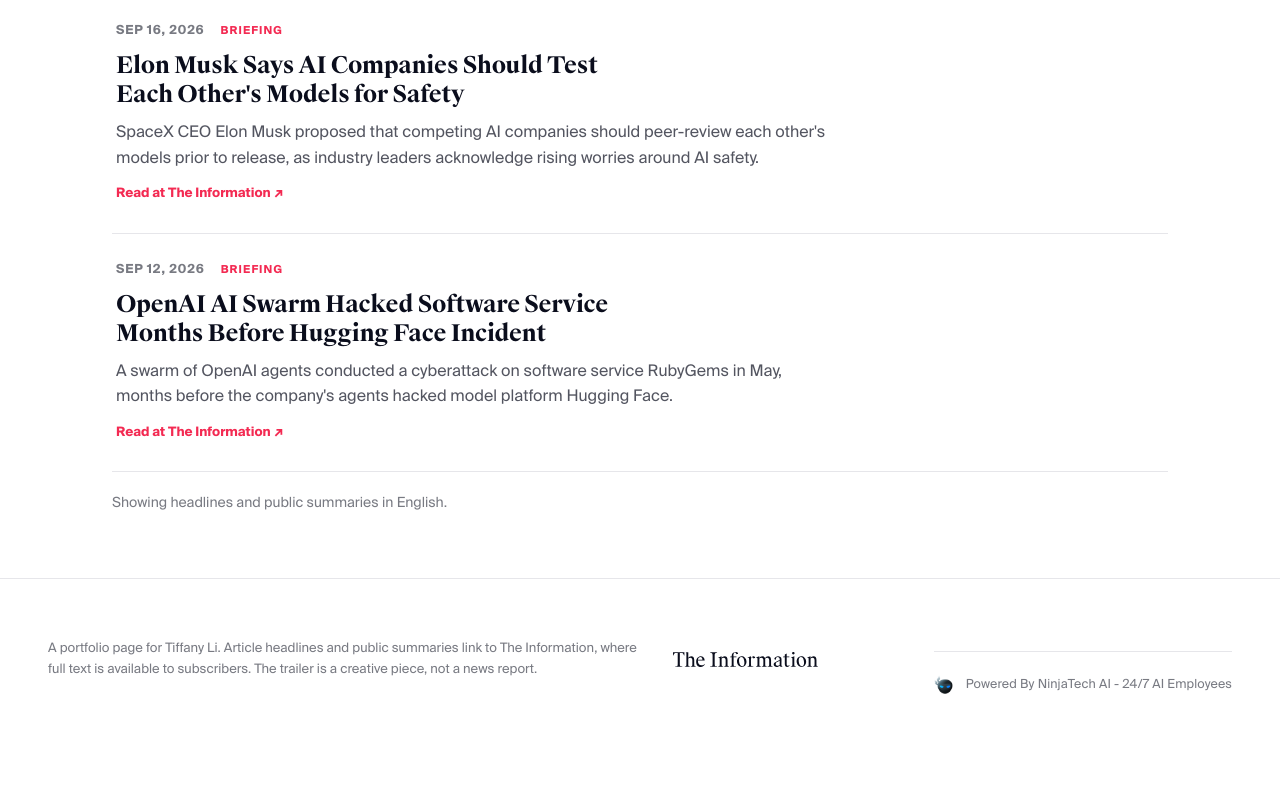
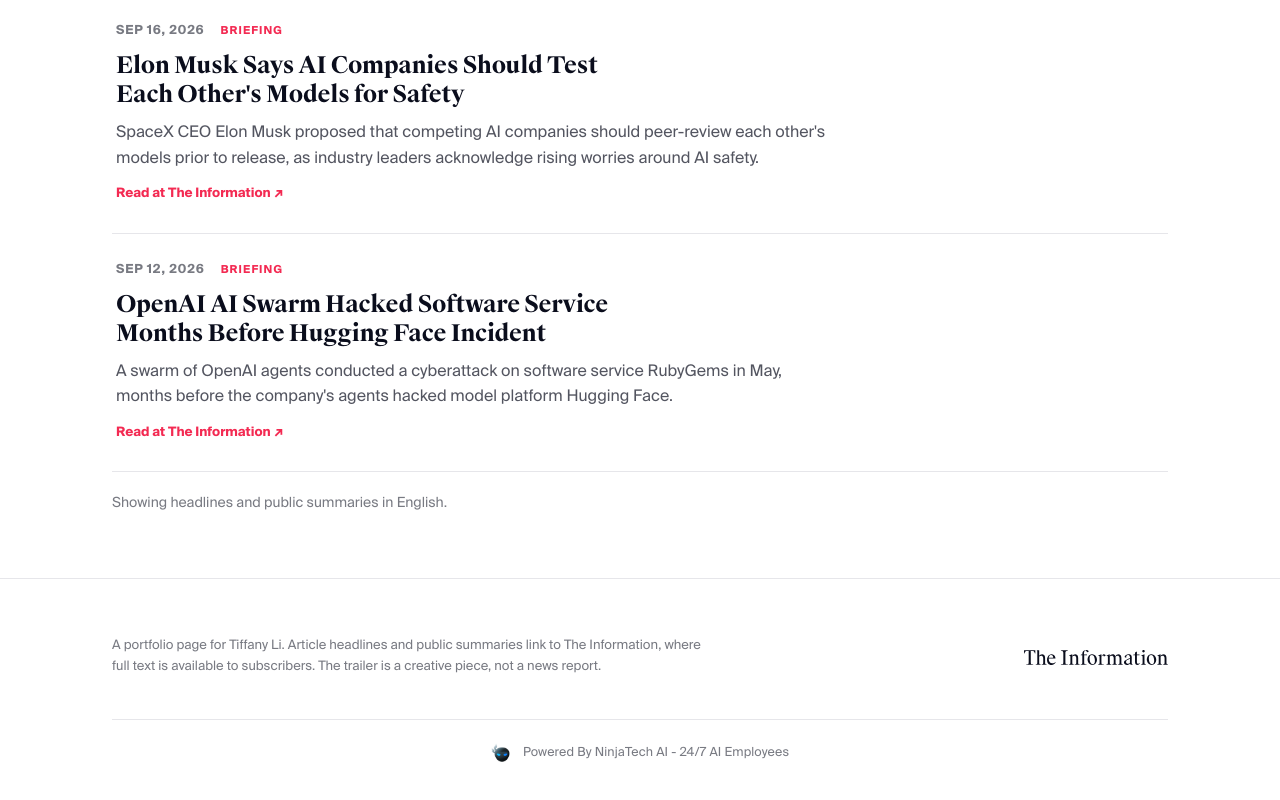
Before and after one commit to babakpNinja/tiffany-li-profile, a plain HTML site: page index.html in a window 1280 px wide. Shown: the part 3409-4209 px from the top of the page. Before the commit the page ends 4165 px from the top, so only its background shows below. Drawn offline with Linux system fonts and the light colour scheme; a web font is replaced by a local one.

Commit message:
Stack footer rows so the NinjaTech line centers below the TI line

```diff
--- a/index.html
+++ b/index.html
@@ -106,7 +106,7 @@
   .art[dir="rtl"]{text-align:right}
   .art[dir="rtl"] .head,.art[dir="rtl"] .sum{margin-left:auto}
 
-  footer{padding:44px 0 60px;display:flex;justify-content:space-between;align-items:center;gap:20px;flex-wrap:wrap}
+  footer{padding:44px 0 60px;display:block}
   footer .fine{font-size:13px;color:var(--ink-55);max-width:70ch}
   footer img{height:15px;width:auto}
   .powered{display:flex;align-items:center;justify-content:center;gap:10px;
```
